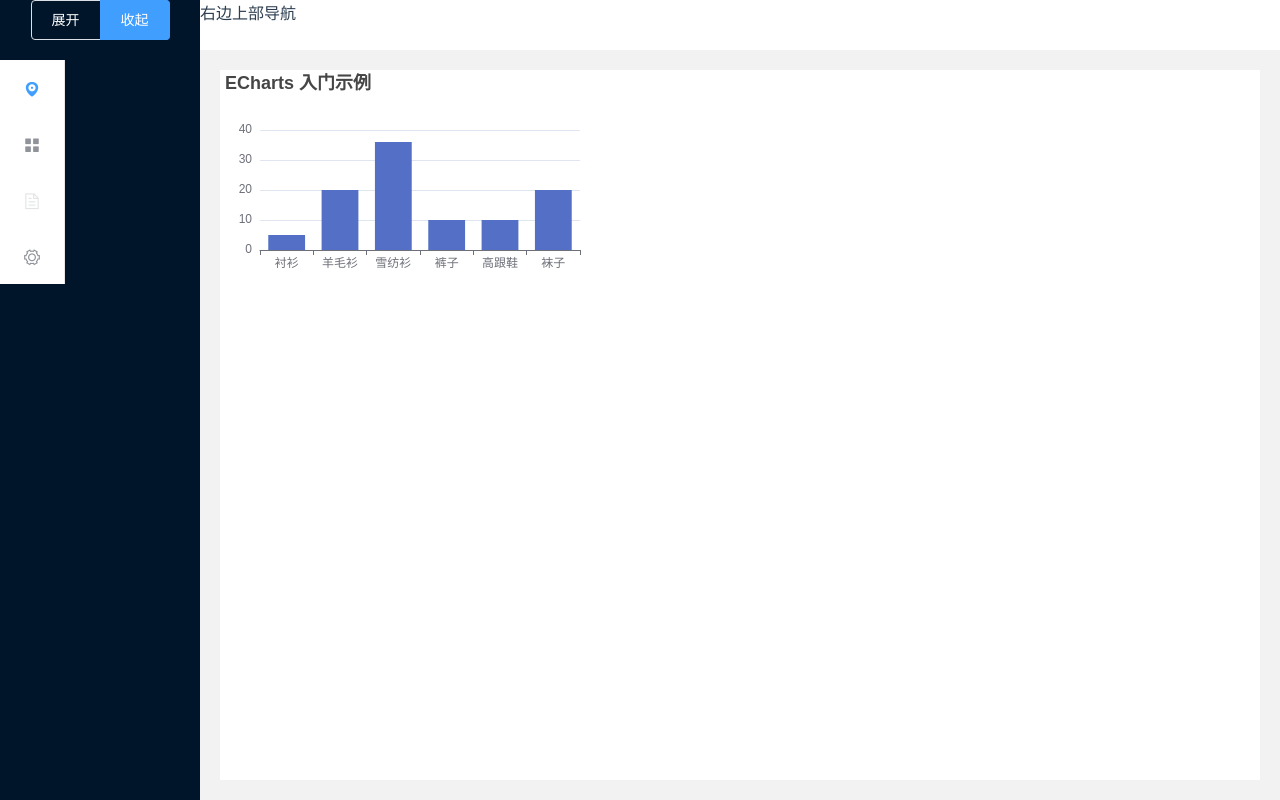
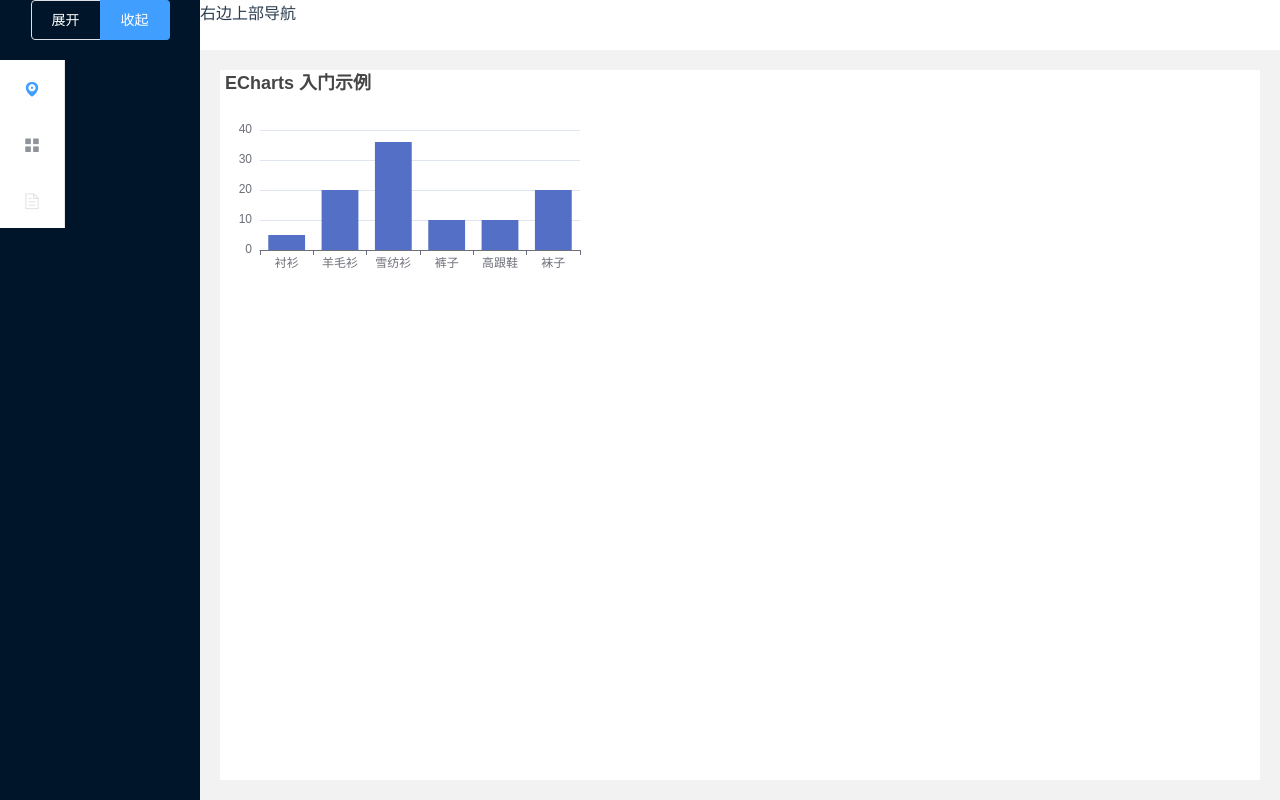
Before and after one commit to rijianyunxi/vue3-elementui, a Vue app: page /welcome in a window 1280 px wide. Built offline with nearby package versions, Linux system fonts and the light colour scheme.

Commit message:
feat: echarts

```diff
--- a/src/components/TreeMenu.vue
+++ b/src/components/TreeMenu.vue
@@ -37,10 +37,6 @@
       <i class="el-icon-document"></i>
       <template #title>导航三</template>
     </el-menu-item>
-    <el-menu-item index="4">
-      <i class="el-icon-setting"></i>
-      <template #title>导航四</template>
-    </el-menu-item>
   </el-menu>
 </template>
 
```
